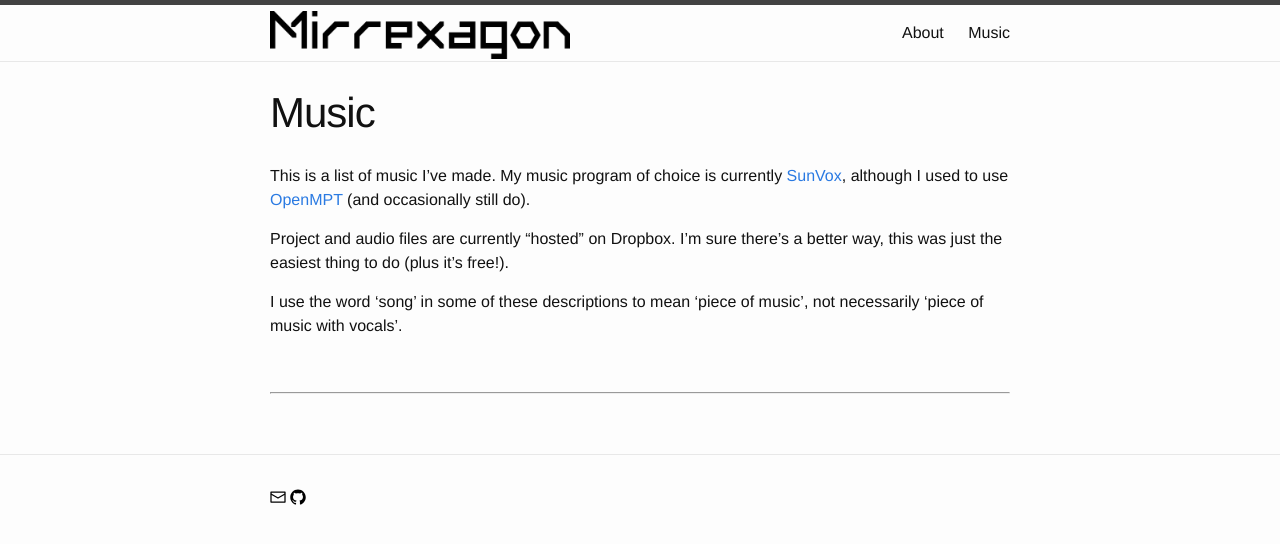
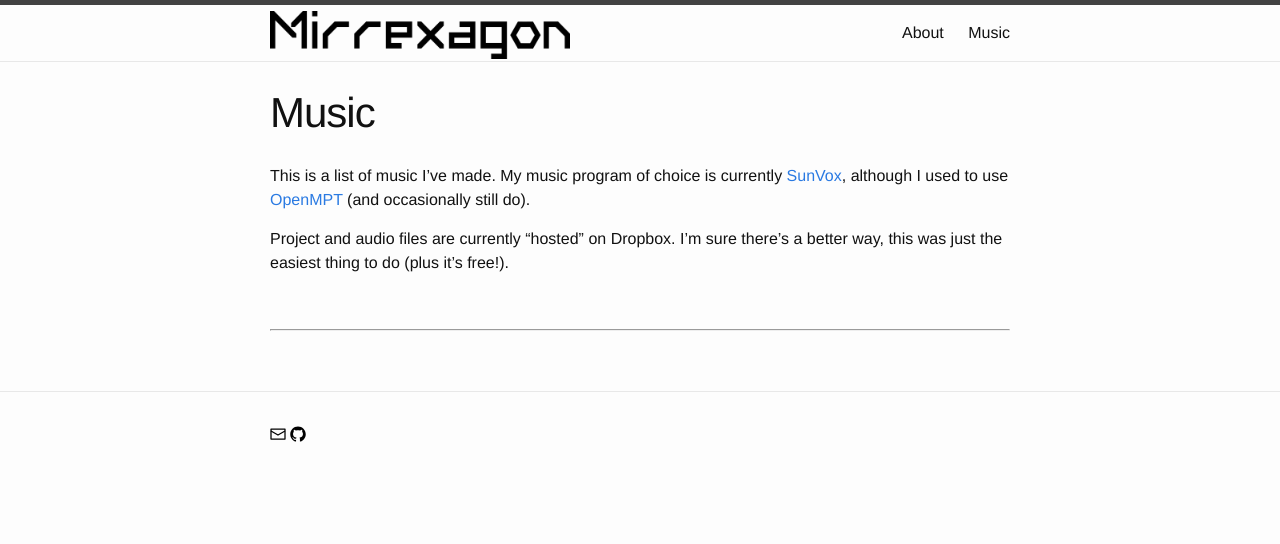
Before and after one commit to legospacy/legospacy.github.io, a Jekyll site: the page built from music.md, in a window 1280 px wide. Shown: the top 544 px of the page. Built offline with Jekyll 4.4.1, drawn with Linux system fonts in a browser that asks for light colours.

Commit message:
Remove 'song' note

```diff
--- a/music.md
+++ b/music.md
@@ -8,8 +8,6 @@ dl_url: https://dl.dropboxusercontent.com/u/27899289/music
 This is a list of music I've made. My music program of choice is currently [SunVox](http://warmplace.ru/soft/sunvox/), although I used to use [OpenMPT](https://openmpt.org/) (and occasionally still do).
 
 Project and audio files are currently "hosted" on Dropbox. I'm sure there's a better way, this was just the easiest thing to do (plus it's free!).
-
-I use the word 'song' in some of these descriptions to mean 'piece of music', not necessarily 'piece of music with vocals'.
 
 <br />
 
```
